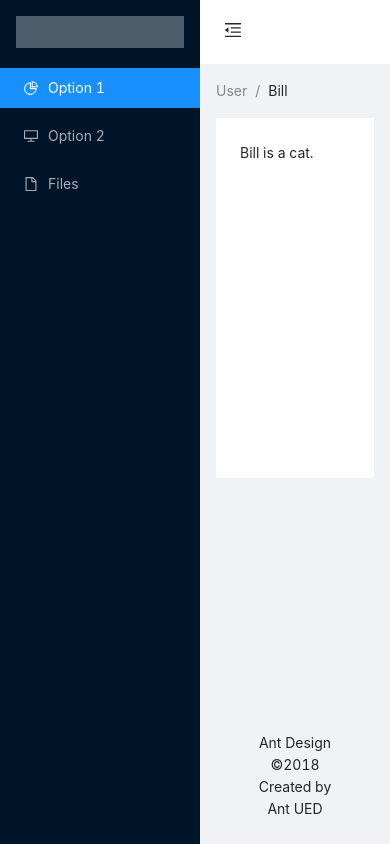
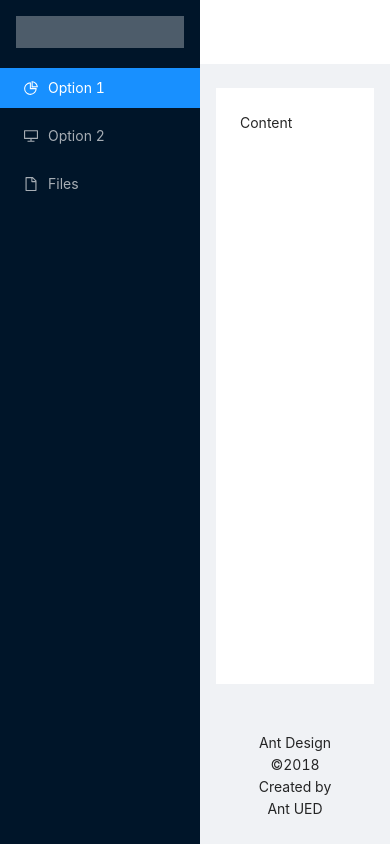
Before and after one commit to bambangsatrio123/belajarantd, a React (Create React App) app: page / in a window 390 px wide. Built offline with nearby package versions, Linux system fonts and the light colour scheme.

Commit message:
convert class to function component Dashboard

```diff
--- a/src/components/Sidebar.js
+++ b/src/components/Sidebar.js
@@ -1,24 +1,26 @@
-import { Layout, Menu, Breadcrumb } from "antd";
+import { Layout, Menu } from "antd";
 import { DesktopOutlined, PieChartOutlined, FileOutlined, MenuUnfoldOutlined, MenuFoldOutlined } from "@ant-design/icons";
-import React from "react";
+import React, { useState } from "react";
 
 const { Header, Content, Footer, Sider } = Layout;
 
-class Dashboard extends React.Component {
-  state = {
-    collapsed: false,
+export default function Dashboard() {
+  const getCollapseIcon = () => {
+    if (collapsed) {
+      return <MenuUnfoldOutlined onClick={handleOnCollapse} className="trigger" />;
+    }
+    return <MenuFoldOutlined onClick={handleOnCollapse} className="trigger" />;
   };
 
-  toggle = () => {
-    this.setState({
-      collapsed: !this.state.collapsed,
-    });
+  const [collapsed, setCollapsed] = useState(false);
+
+  const handleOnCollapse = () => {
+    setCollapsed((prevState) => !prevState);
   };
 
-  render() {
   return (
     <Layout style={{ minHeight: "100vh" }}>
-        <Sider trigger={null} collapsible collapsed={this.state.collapsed}>
+      <Sider trigger={null} collapsed={collapsed} handleOnCollapse={handleOnCollapse}>
         <div className="logo" />
         <Menu theme="dark" defaultSelectedKeys={["1"]} mode="inline">
           <Menu.Item key="1" icon={<PieChartOutlined />}>
@@ -34,25 +36,20 @@ class Dashboard extends React.Component {
       </Sider>
       <Layout className="site-layout">
         <Header className="site-layout-background" style={{ padding: 0 }}>
-            {React.createElement(this.state.collapsed ? MenuUnfoldOutlined : MenuFoldOutlined, {
-              className: "trigger",
-              onClick: this.toggle,
-            })}
+          <div>{window.innerWidth > 992 && getCollapseIcon()}</div>
         </Header>
-          <Content style={{ margin: "0 16px" }}>
-            <Breadcrumb style={{ margin: "16px 0" }}>
-              <Breadcrumb.Item>User</Breadcrumb.Item>
-              <Breadcrumb.Item>Bill</Breadcrumb.Item>
-            </Breadcrumb>
-            <div className="site-layout-background" style={{ padding: 24, minHeight: 360 }}>
-              Bill is a cat.
-            </div>
+        <Content
+          className="site-layout-background"
+          style={{
+            margin: "24px 16px",
+            padding: 24,
+            minHeight: 280,
+          }}
+        >
+          Content
         </Content>
         <Footer style={{ textAlign: "center" }}>Ant Design ©2018 Created by Ant UED</Footer>
       </Layout>
     </Layout>
   );
 }
-}
-
-export default Dashboard;
```
Lines whose indentation alone changed are shown as unchanged.
